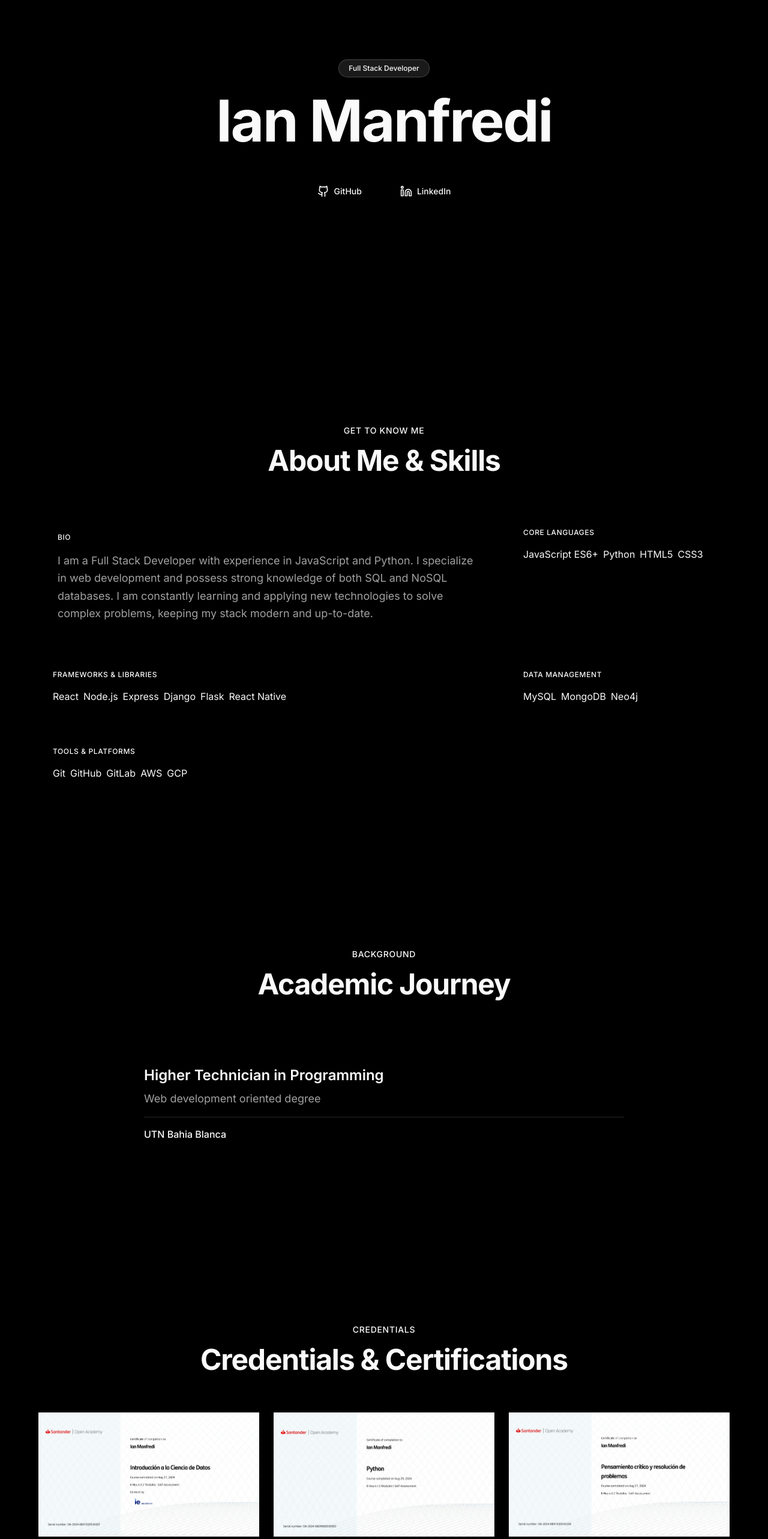
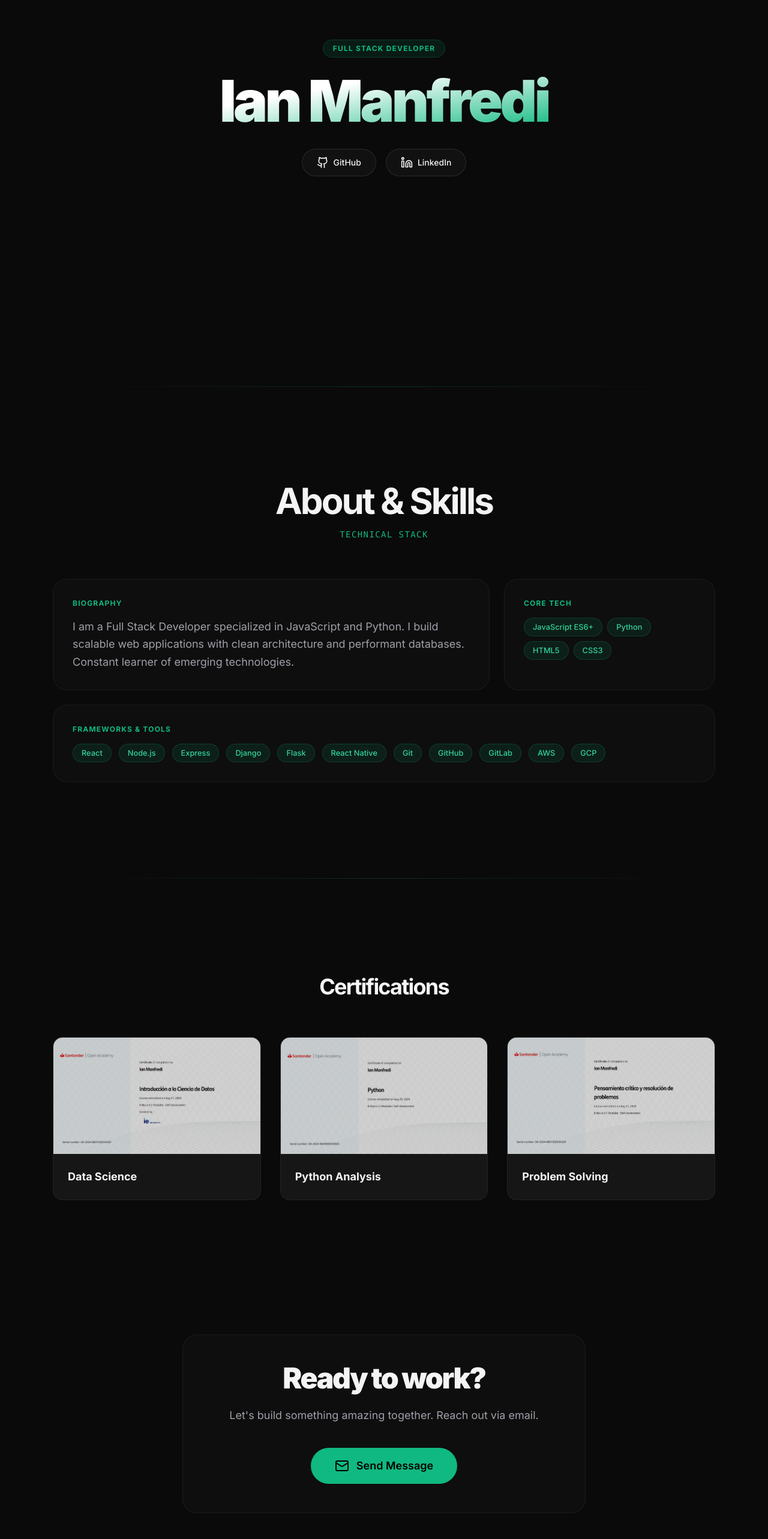
Before and after one commit to ianmanfredi/ian-portfolio, a Next.js app: page / in a window 1280 px wide. Shown: the part 220-2786 px from the top of the page at 60% size. Built offline with nearby package versions, Linux system fonts and the light colour scheme.

Commit message:
Refactor certifications and enhance styling
Updated certifications and improved styling for various sections.

```diff
--- a/app/page.tsx
+++ b/app/page.tsx
@@ -56,18 +56,9 @@ export default function Portfolio() {
   }
 
   const certifications = [
-    {
-      name: "Data Science",
-      image: "/certificaciones/ciencia-datos.jpg",
-    },
-    {
-      name: "Python",
-      image: "/certificaciones/analisis-datos.jpg",
-    },
-    {
-      name: "Problem Solving",
-      image: "/certificaciones/resolucion-problemas.jpg",
-    },
+    { name: "Data Science", image: "/certificaciones/ciencia-datos.jpg" },
+    { name: "Python Analysis", image: "/certificaciones/analisis-datos.jpg" },
+    { name: "Problem Solving", image: "/certificaciones/resolucion-problemas.jpg" },
   ]
 
   const projects = [
@@ -93,413 +84,145 @@ export default function Portfolio() {
   ]
 
   return (
-    <div className="min-h-screen bg-background text-foreground">
+    <div className="min-h-screen bg-[#0a0a0a] text-zinc-100 selection:bg-[#10b981]/30">
+      {/* INYECCIÓN DE ESTILOS DE v0 */}
+      <style jsx global>{`
+        html { scroll-behavior: smooth; }
+        .glass { background: rgba(10, 10, 10, 0.7); backdrop-filter: blur(12px); border-bottom: 1px solid rgba(255,255,255,0.05); }
+        .text-gradient { background: linear-gradient(to bottom right, #fff 30%, #10b981); -webkit-background-clip: text; -webkit-text-fill-color: transparent; }
+        .btn-primary { background: #10b981; color: #000; font-weight: 600; transition: 0.3s; }
+        .btn-primary:hover { background: #34d399; box-shadow: 0 0 25px rgba(16, 185, 129, 0.4); transform: translateY(-2px); }
+        .btn-ghost { background: rgba(255,255,255,0.03); border: 1px solid rgba(255,255,255,0.1); transition: 0.3s; }
+        .btn-ghost:hover { background: rgba(255,255,255,0.08); border-color: #10b981; }
+        .bento-item { background: rgba(255,255,255,0.02); border: 1px solid rgba(255,255,255,0.05); border-radius: 24px; transition: 0.4s cubic-bezier(0.4, 0, 0.2, 1); }
+        .bento-item:hover { background: rgba(255,255,255,0.04); border-color: rgba(16, 185, 129, 0.4); transform: scale(1.01); }
+        .skill-tag { background: rgba(16, 185, 129, 0.1); color: #34d399; border: 1px solid rgba(16, 185, 129, 0.2); padding: 5px 14px; border-radius: 99px; font-size: 0.8rem; font-weight: 500; }
+        .section-divider { height: 1px; background: linear-gradient(to right, transparent, rgba(16, 185, 129, 0.2), transparent); margin: 4rem auto; width: 80%; }
+        .animate-on-scroll { opacity: 0; transform: translateY(30px); transition: all 0.8s cubic-bezier(0.4, 0, 0.2, 1); }
+        .visible { opacity: 1 !important; transform: translateY(0) !important; }
+        @keyframes fadeInUp { from { opacity: 0; transform: translateY(30px); } to { opacity: 1; transform: translateY(0); } }
+        .fade-in-up { animation: fadeInUp 1s ease-out forwards; }
+        .nav-link { color: #a1a1aa; transition: 0.3s; }
+        .nav-link:hover { color: #fff; }
+        .cert-card { border-radius: 16px; overflow: hidden; background: #161616; border: 1px solid rgba(255,255,255,0.05); }
+      `}</style>
+
       {/* Navigation */}
       <nav className="fixed top-0 left-0 w-full z-50 glass">
         <div className="max-w-6xl mx-auto px-6 py-4 flex justify-between items-center">
-          <a href="#hero" className="text-lg font-semibold tracking-tight text-foreground">
-            IM<span className="text-primary">.</span>
+          <a href="#hero" className="text-xl font-bold tracking-tighter">
+            IM<span className="text-[#10b981]">.</span>
           </a>
 
-          {/* Desktop Navigation */}
           <ul className="hidden md:flex items-center gap-8">
             {navLinks.map((link) => (
               <li key={link.href}>
-                <a
-                  href={link.href}
-                  className={`nav-link text-sm font-medium transition-colors ${activeSection === link.href.slice(1) ? "text-foreground" : ""
-                    }`}
-                >
+                <a href={link.href} className="nav-link text-sm font-medium">
                   {link.label}
                 </a>
               </li>
             ))}
             <li>
-              <a
-                href="#contact"
-                className="btn-primary px-5 py-2.5 rounded-full text-sm inline-flex items-center gap-2"
-              >
-                Contact
-                <ArrowUpRight className="w-4 h-4" />
+              <a href="#contact" className="btn-primary px-5 py-2.5 rounded-full text-sm inline-flex items-center gap-2">
+                Contact <ArrowUpRight className="w-4 h-4" />
               </a>
             </li>
           </ul>
 
-          {/* Mobile Menu Button */}
-          <button
-            className="md:hidden p-2 text-muted-foreground hover:text-foreground transition-colors"
-            onClick={() => setMobileMenuOpen(!mobileMenuOpen)}
-            aria-label="Toggle menu"
-          >
-            {mobileMenuOpen ? <X className="w-5 h-5" /> : <Menu className="w-5 h-5" />}
+          <button className="md:hidden p-2 text-zinc-400" onClick={() => setMobileMenuOpen(!mobileMenuOpen)}>
+            {mobileMenuOpen ? <X /> : <Menu />}
           </button>
         </div>
-
-        {/* Mobile Menu */}
-        {mobileMenuOpen && (
-          <div className="md:hidden glass border-t border-border">
-            <ul className="px-6 py-4 space-y-4">
-              {navLinks.map((link) => (
-                <li key={link.href}>
-                  <a
-                    href={link.href}
-                    className="block text-muted-foreground hover:text-foreground transition-colors"
-                    onClick={() => setMobileMenuOpen(false)}
-                  >
-                    {link.label}
-                  </a>
-                </li>
-              ))}
-              <li>
-                <a
-                  href="#contact"
-                  className="btn-primary px-5 py-2.5 rounded-full text-sm inline-flex items-center gap-2"
-                  onClick={() => setMobileMenuOpen(false)}
-                >
-                  Contact
-                </a>
-              </li>
-            </ul>
-          </div>
-        )}
       </nav>
 
       {/* Hero Section */}
-      <section id="hero" className="min-h-screen flex items-center justify-center px-6 pt-20">
+      <section id="hero" className="min-h-screen flex items-center justify-center px-6 relative overflow-hidden">
+        {/* Fondo decorativo de v0 */}
+        <div className="absolute inset-0 -z-10 bg-[#0a0a0a] [background:radial-gradient(125%_125%_at_50%_10%,#0a0a0a_40%,#10b9811a_100%)]"></div>
+
         <div className={`text-center max-w-4xl mx-auto ${isVisible ? "fade-in-up" : "opacity-0"}`}>
           <div className="mb-6">
-            <span className="inline-block px-4 py-1.5 rounded-full text-xs font-medium bg-primary/10 text-primary border border-primary/20">
+            <span className="inline-block px-4 py-1.5 rounded-full text-xs font-bold bg-[#10b981]/10 text-[#10b981] border border-[#10b981]/20 uppercase tracking-widest">
               Full Stack Developer
             </span>
           </div>
-          <h1 className="text-5xl md:text-7xl lg:text-8xl font-bold tracking-tight mb-12 text-balance">
-            Ian <span className="text-gradient">Manfredi</span>
+          <h1 className="text-6xl md:text-8xl font-black tracking-tighter mb-8 text-gradient">
+            Ian Manfredi
           </h1>
           <div className="flex flex-wrap justify-center gap-4">
-            <a
-              href="https://github.com/ianmanfredi"
-              target="_blank"
-              rel="noopener noreferrer"
-              className="btn-ghost px-6 py-3 rounded-full text-sm font-medium inline-flex items-center gap-2"
-            >
-              <Github className="w-5 h-5" />
-              GitHub
+            <a href="https://github.com/ianmanfredi" target="_blank" className="btn-ghost px-6 py-3 rounded-full text-sm font-medium inline-flex items-center gap-2">
+              <Github className="w-5 h-5" /> GitHub
             </a>
-            <a
-              href="https://linkedin.com/in/ianmanfredi"
-              target="_blank"
-              rel="noopener noreferrer"
-              className="btn-ghost px-6 py-3 rounded-full text-sm font-medium inline-flex items-center gap-2"
-            >
-              <Linkedin className="w-5 h-5" />
-              LinkedIn
+            <a href="https://linkedin.com/in/ianmanfredi" target="_blank" className="btn-ghost px-6 py-3 rounded-full text-sm font-medium inline-flex items-center gap-2">
+              <Linkedin className="w-5 h-5" /> LinkedIn
             </a>
           </div>
         </div>
       </section>
 
-      {/* Divider */}
-      <div className="section-divider max-w-4xl mx-auto" />
+      <div className="section-divider" />
 
-      {/* About & Skills Section - Bento Grid */}
-      <section id="about" className="py-24 md:py-32 px-6">
-        <div className="max-w-6xl mx-auto">
-          <div className="text-center mb-16 animate-on-scroll">
-            <span className="text-primary text-sm font-medium tracking-wider uppercase mb-4 block">
-              Get to Know Me
-            </span>
-            <h2 className="text-3xl md:text-5xl font-bold tracking-tight text-balance">
-              About Me & Skills
-            </h2>
+      {/* About & Skills */}
+      <section id="about" className="py-24 px-6 max-w-6xl mx-auto">
+        <div className="text-center mb-16 animate-on-scroll">
+          <h2 className="text-4xl md:text-6xl font-bold tracking-tighter mb-4">About & Skills</h2>
+          <p className="text-[#10b981] font-mono text-sm uppercase tracking-widest">Technical Stack</p>
+        </div>
+
+        <div className="grid grid-cols-1 md:grid-cols-3 gap-6">
+          <div className="bento-item p-8 md:col-span-2 animate-on-scroll">
+            <span className="text-[#10b981] text-xs font-bold uppercase tracking-widest block mb-4">Biography</span>
+            <p className="text-lg text-zinc-400 leading-relaxed">
+              I am a Full Stack Developer specialized in JavaScript and Python. I build scalable web applications with clean architecture and performant databases. Constant learner of emerging technologies.
+            </p>
           </div>
 
-          {/* Bento Grid */}
-          <div className="grid grid-cols-1 md:grid-cols-2 lg:grid-cols-3 gap-4 md:gap-6">
-            {/* About Card - Large */}
-            <div className="bento-item p-8 md:col-span-2 lg:col-span-2 animate-on-scroll stagger-1">
-              <div className="h-full flex flex-col justify-between">
-                <div>
-                  <span className="text-primary text-xs font-medium tracking-wider uppercase mb-4 block">
-                    Bio
-                  </span>
-                  <p className="text-lg text-muted-foreground leading-relaxed">
-                    I am a Full Stack Developer with experience in JavaScript and Python. I specialize in web development and possess strong knowledge of both SQL and NoSQL databases. I am constantly learning and applying new technologies to solve complex problems, keeping my stack modern and up-to-date.
-                  </p>
-                </div>
-              </div>
+          <div className="bento-item p-8 animate-on-scroll">
+            <span className="text-[#10b981] text-xs font-bold uppercase tracking-widest block mb-4">Core Tech</span>
+            <div className="flex flex-wrap gap-2">
+              {skills.coreLanguages.map(s => <span key={s} className="skill-tag">{s}</span>)}
             </div>
+          </div>
 
-            {/* Core Languages Card */}
-            <div className="bento-item p-6 animate-on-scroll stagger-2">
-              <span className="text-primary text-xs font-medium tracking-wider uppercase mb-4 block">
-                Core Languages
-              </span>
-              <div className="flex flex-wrap gap-2">
-                {skills.coreLanguages.map((skill) => (
-                  <span key={skill} className="skill-tag">
-                    {skill}
-                  </span>
-                ))}
-              </div>
-            </div>
-
-            {/* Frameworks Card */}
-            <div className="bento-item p-6 lg:col-span-2 animate-on-scroll stagger-3">
-              <span className="text-primary text-xs font-medium tracking-wider uppercase mb-4 block">
-                Frameworks & Libraries
-              </span>
-              <div className="flex flex-wrap gap-2">
-                {skills.frameworksLibraries.map((skill) => (
-                  <span key={skill} className="skill-tag">
-                    {skill}
-                  </span>
-                ))}
-              </div>
-            </div>
-
-            {/* Data Management Card */}
-            <div className="bento-item p-6 animate-on-scroll stagger-4">
-              <span className="text-primary text-xs font-medium tracking-wider uppercase mb-4 block">
-                Data Management
-              </span>
-              <div className="flex flex-wrap gap-2">
-                {skills.dataManagement.map((skill) => (
-                  <span key={skill} className="skill-tag">
-                    {skill}
-                  </span>
-                ))}
-              </div>
-            </div>
-
-            {/* Tools Card - Full Width */}
-            <div className="bento-item p-6 md:col-span-2 lg:col-span-3 animate-on-scroll">
-              <span className="text-primary text-xs font-medium tracking-wider uppercase mb-4 block">
-                Tools & Platforms
-              </span>
-              <div className="flex flex-wrap gap-2">
-                {skills.toolsPlatforms.map((skill) => (
-                  <span key={skill} className="skill-tag">
-                    {skill}
-                  </span>
-                ))}
-              </div>
+          <div className="bento-item p-8 md:col-span-3 animate-on-scroll">
+            <span className="text-[#10b981] text-xs font-bold uppercase tracking-widest block mb-4">Frameworks & Tools</span>
+            <div className="flex flex-wrap gap-3">
+              {[...skills.frameworksLibraries, ...skills.toolsPlatforms].map(s => <span key={s} className="skill-tag">{s}</span>)}
             </div>
           </div>
         </div>
       </section>
 
-      {/* Divider */}
-      <div className="section-divider max-w-4xl mx-auto" />
+      <div className="section-divider" />
 
-      {/* Education Section */}
-      <section id="experience" className="py-24 md:py-32 px-6">
-        <div className="max-w-4xl mx-auto">
-          <div className="text-center mb-16 animate-on-scroll">
-            <span className="text-primary text-sm font-medium tracking-wider uppercase mb-4 block">
-              Background
-            </span>
-            <h2 className="text-3xl md:text-5xl font-bold tracking-tight">
-              Academic Journey
-            </h2>
-          </div>
-
-          <div className="gradient-border p-8 md:p-12 animate-on-scroll">
-            <div className="flex flex-col gap-4">
-              <div>
-                <h3 className="text-xl md:text-2xl font-semibold text-foreground mb-2">
-                  Higher Technician in Programming
-                </h3>
-                <p className="text-muted-foreground text-lg leading-relaxed">
-                  Web development oriented degree
-                </p>
-              </div>
-              <div className="pt-4 border-t border-border">
-                <p className="font-medium text-foreground">UTN Bahia Blanca</p>
+      {/* Certifications */}
+      <section id="certifications" className="py-24 px-6 max-w-6xl mx-auto">
+        <h2 className="text-4xl font-bold text-center mb-16 animate-on-scroll tracking-tighter">Certifications</h2>
+        <div className="grid grid-cols-1 md:grid-cols-3 gap-8">
+          {certifications.map((cert) => (
+            <div key={cert.name} className="cert-card animate-on-scroll">
+              <img src={cert.image} alt={cert.name} className="w-full aspect-video object-cover opacity-80 hover:opacity-100 transition-opacity" />
+              <div className="p-6">
+                <h3 className="font-bold text-lg">{cert.name}</h3>
               </div>
             </div>
-          </div>
+          ))}
         </div>
       </section>
 
-      {/* Divider */}
-      <div className="section-divider max-w-4xl mx-auto" />
-
-      {/* Certifications Section */}
-      <section id="certifications" className="py-24 md:py-32 px-6">
-        <div className="max-w-6xl mx-auto">
-          <div className="text-center mb-16 animate-on-scroll">
-            <span className="text-primary text-sm font-medium tracking-wider uppercase mb-4 block">
-              Credentials
-            </span>
-            <h2 className="text-3xl md:text-5xl font-bold tracking-tight">
-              Credentials & Certifications
-            </h2>
-          </div>
-
-          <div className="grid grid-cols-1 md:grid-cols-3 gap-6">
-            {certifications.map((cert, index) => (
-              <div
-                key={cert.name}
-                className={`cert-card animate-on-scroll stagger-${index + 1}`}
-              >
-                <div className="aspect-video overflow-hidden">
-                  <img
-                    src={cert.image}
-                    alt={cert.name}
-                    className="w-full h-full object-cover"
-                  />
-                </div>
-                <div className="p-5">
-                  <h3 className="font-semibold text-foreground">{cert.name}</h3>
-                </div>
-              </div>
-            ))}
-          </div>
+      {/* Contact */}
+      <section id="contact" className="py-32 px-6 text-center">
+        <div className="max-w-2xl mx-auto animate-on-scroll bento-item p-12">
+          <h2 className="text-5xl font-black mb-6 tracking-tighter">Ready to work?</h2>
+          <p className="text-zinc-400 mb-10 text-lg">Let's build something amazing together. Reach out via email.</p>
+          <a href="mailto:ian.manfredi12@gmail.com" className="btn-primary px-10 py-4 rounded-full text-lg inline-flex items-center gap-3">
+            <Mail /> Send Message
+          </a>
         </div>
       </section>
 
-      {/* Divider */}
-      <div className="section-divider max-w-4xl mx-auto" />
-
-      {/* Projects Section */}
-      <section id="projects" className="py-24 md:py-32 px-6">
-        <div className="max-w-5xl mx-auto">
-          <div className="text-center mb-16 animate-on-scroll">
-            <span className="text-primary text-sm font-medium tracking-wider uppercase mb-4 block">
-              Portfolio
-            </span>
-            <h2 className="text-3xl md:text-5xl font-bold tracking-tight">
-              Featured Projects
-            </h2>
-          </div>
-
-          <div className="grid grid-cols-1 md:grid-cols-2 gap-8">
-            {projects.map((project, index) => (
-              <div
-                key={project.id}
-                className={`project-card animate-on-scroll stagger-${index + 1}`}
-              >
-                <div className="p-8">
-                  <div className="flex items-start justify-between mb-4">
-                    <span className="text-primary text-xs font-medium tracking-wider uppercase">
-                      Project {String(index + 1).padStart(2, "0")}
-                    </span>
-                    <a
-                      href={project.link}
-                      target="_blank"
-                      rel="noopener noreferrer"
-                      className="text-muted-foreground hover:text-primary transition-colors"
-                      aria-label={`View ${project.title}`}
-                    >
-                      <ArrowUpRight className="w-5 h-5" />
-                    </a>
-                  </div>
-                  <h3 className="text-2xl font-semibold text-foreground mb-3">
-                    {project.title}
-                  </h3>
-                  <p className="text-muted-foreground mb-6 leading-relaxed">
-                    {project.description}
-                  </p>
-                  <a
-                    href={project.link}
-                    target="_blank"
-                    rel="noopener noreferrer"
-                    className="btn-ghost px-5 py-2.5 rounded-full text-sm font-medium inline-flex items-center gap-2"
-                  >
-                    View Project
-                    <ArrowUpRight className="w-4 h-4" />
-                  </a>
-                </div>
-              </div>
-            ))}
-          </div>
-        </div>
-      </section>
-
-      {/* Divider */}
-      <div className="section-divider max-w-4xl mx-auto" />
-
-      {/* Contact Section */}
-      <section id="contact" className="py-24 md:py-32 px-6">
-        <div className="max-w-3xl mx-auto text-center">
-          <div className="animate-on-scroll">
-            <span className="text-primary text-sm font-medium tracking-wider uppercase mb-4 block">
-              Get in Touch
-            </span>
-            <h2 className="text-3xl md:text-5xl font-bold tracking-tight mb-6">
-              Contact
-            </h2>
-            <p className="text-lg text-muted-foreground mb-12 max-w-xl mx-auto leading-relaxed">
-              Interested in working together? Let&apos;s connect.
-            </p>
-          </div>
-
-          <div className="flex flex-wrap justify-center gap-4 animate-on-scroll">
-            <a
-              href="https://mail.google.com/mail/?view=cm&fs=1&to=ian.manfredi12@gmail.com"
-              target="_blank"
-              rel="noopener noreferrer"
-              className="btn-primary px-6 py-3 rounded-full text-sm font-medium inline-flex items-center gap-2"
-            >
-              <Mail className="w-5 h-5" />
-              Send Email
-            </a>
-            <a
-              href="https://linkedin.com/in/ianmanfredi"
-              target="_blank"
-              rel="noopener noreferrer"
-              className="btn-ghost px-6 py-3 rounded-full text-sm font-medium inline-flex items-center gap-2"
-            >
-              <Linkedin className="w-5 h-5" />
-              LinkedIn
-            </a>
-            <a
-              href="https://github.com/ianmanfredi"
-              target="_blank"
-              rel="noopener noreferrer"
-              className="btn-ghost px-6 py-3 rounded-full text-sm font-medium inline-flex items-center gap-2"
-            >
-              <Github className="w-5 h-5" />
-              GitHub
-            </a>
-          </div>
-        </div>
-      </section>
-
-      {/* Footer */}
-      <footer className="py-8 px-6 border-t border-border">
-        <div className="max-w-6xl mx-auto flex flex-col md:flex-row items-center justify-between gap-4">
-          <p className="text-sm text-muted-foreground">
-            © 2026 Ian Manfredi
-          </p>
-          <div className="flex items-center gap-6">
-            <a
-              href="https://github.com/ianmanfredi"
-              target="_blank"
-              rel="noopener noreferrer"
-              className="text-muted-foreground hover:text-foreground transition-colors"
-              aria-label="GitHub"
-            >
-              <Github className="w-5 h-5" />
-            </a>
-            <a
-              href="https://linkedin.com/in/ianmanfredi"
-              target="_blank"
-              rel="noopener noreferrer"
-              className="text-muted-foreground hover:text-foreground transition-colors"
-              aria-label="LinkedIn"
-            >
-              <Linkedin className="w-5 h-5" />
-            </a>
-            <a
-              href="mailto:ian.manfredi12@gmail.com"
-              className="text-muted-foreground hover:text-foreground transition-colors"
-              aria-label="Email"
-            >
-              <Mail className="w-5 h-5" />
-            </a>
-          </div>
-        </div>
+      <footer className="py-12 border-t border-white/5 text-center text-zinc-500 text-sm">
+        <p>© 2026 Ian Manfredi • Built with Precision</p>
       </footer>
     </div>
   )
```
